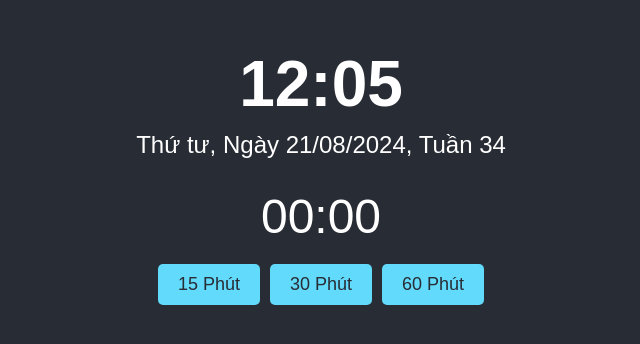
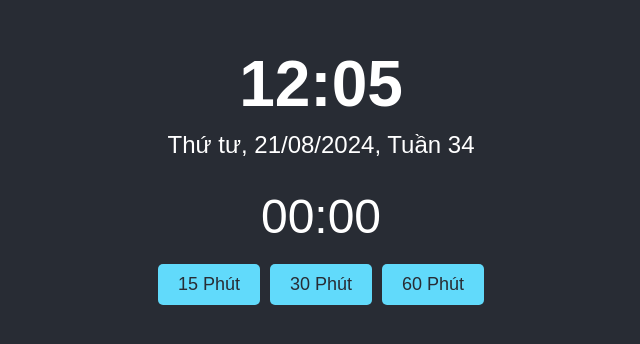
Before and after one commit to TuTechnique/ttfkimloai, a plain HTML site: page index.html in a window 1280 px wide. Shown: the part 224-568 px from the top of the page, without its empty margins (319-959 px from the left). Drawn offline with Linux system fonts and the light colour scheme.

Commit message:
Update index.html

```diff
--- a/index.html
+++ b/index.html
@@ -94,7 +94,7 @@
             const pastDaysOfYear = (now - startOfYear + 86400000) / 86400000;
             const weekNumber = Math.ceil(pastDaysOfYear / 7);
 
-            document.getElementById('date').textContent = `${dayName}, Ngày ${day}/${month}/${year}, Tuần ${weekNumber}`;
+            document.getElementById('date').textContent = `${dayName}, ${day}/${month}/${year}, Tuần ${weekNumber}`;
         }
 
         let focusInterval;
```
